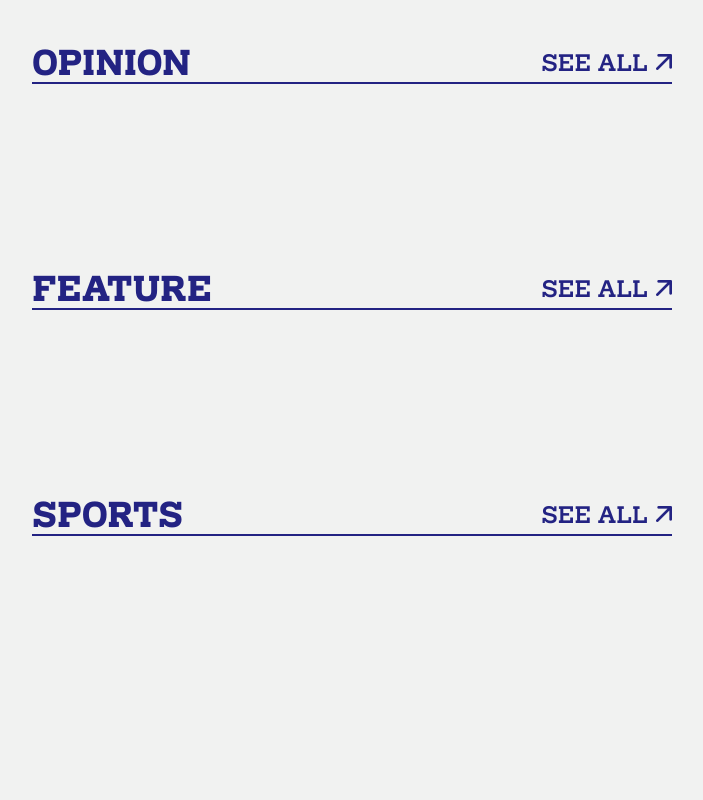
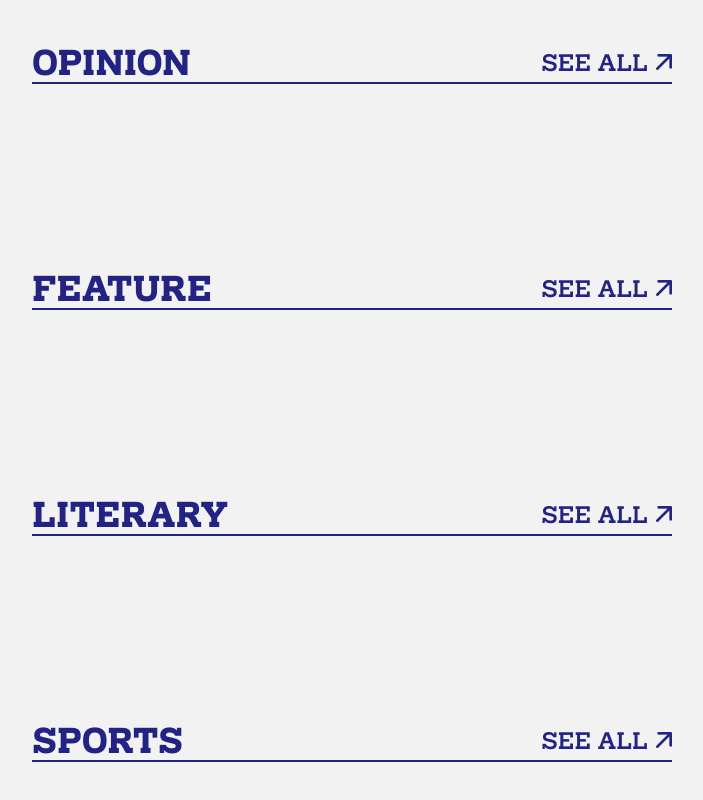
Before and after one commit to Bryian1125/CentralEchoSite, a Next.js app: page / in a window 1280 px wide. Shown: the part 1502-2302 px from the top of the page, without its empty margins (288-991 px from the left). Before the commit the page ends 2126 px from the top, so only its background shows below. Built offline with nearby package versions, Linux system fonts and the light colour scheme.

Commit message:
add skeleton literary display

```diff
--- /dev/null
+++ b/app/.#page.tsx
@@ -0,0 +1 @@
+Brian@LAPTOP-HLQ2QANM.18316:1788721628
--- a/app/page.tsx
+++ b/app/page.tsx
@@ -2,6 +2,7 @@ import Navbar from ".././components/navbar.tsx"
 import HeroBanner from ".././components/Home/herobanner.tsx"
 import OpinionDisplay from ".././components/Home/OpinionDisplay.tsx"
 import FeatureDisplay from ".././components/Home/FeatureDisplay.tsx"
+import LiteraryDisplay from ".././components/Home/LiteraryDisplay"
 import SportsDisplay from ".././components/Home/SportsDisplay.tsx"
 
 export default function App() {
@@ -11,6 +12,7 @@ export default function App() {
           <HeroBanner />
           <OpinionDisplay />
           <FeatureDisplay />
+          <LiteraryDisplay />
           <SportsDisplay />
     </div>
   );
--- /dev/null
+++ b/components/.#navbar.tsx
@@ -0,0 +1 @@
+Brian@LAPTOP-HLQ2QANM.9932:1788721628
--- a/components/Home/LiteraryDisplay.tsx
+++ b/components/Home/LiteraryDisplay.tsx
@@ -0,0 +1,18 @@
+import DisplayHeader from "./DisplayHeader.tsx"
+import LiteraryDisplayCard from "./LiteraryDisplayCard.tsx"
+
+export default function LiteraryDisplay() {
+    return(
+        <div className = "flex flex-col items-center justify-center mt-10 mb-10">
+            <DisplayHeader
+                title = "LITERARY"
+            />
+            <div className = "flex flex-row gap-3 w-full h-[450] justify-center items-align">
+                <LiteraryDisplayCard />
+                <LiteraryDisplayCard />
+                <LiteraryDisplayCard />
+                <LiteraryDisplayCard />
+            </div>
+        </div>
+    )
+}
--- a/components/Home/LiteraryDisplayCard.tsx
+++ b/components/Home/LiteraryDisplayCard.tsx
@@ -0,0 +1,7 @@
+export default function LiteraryDisplayCard() {
+    return(
+        <div className = "flex flex-column items-cneter justify-center w-[260] h-full rounded-4xl bg-gray-50">
+
+        </div>
+    )
+}
```
